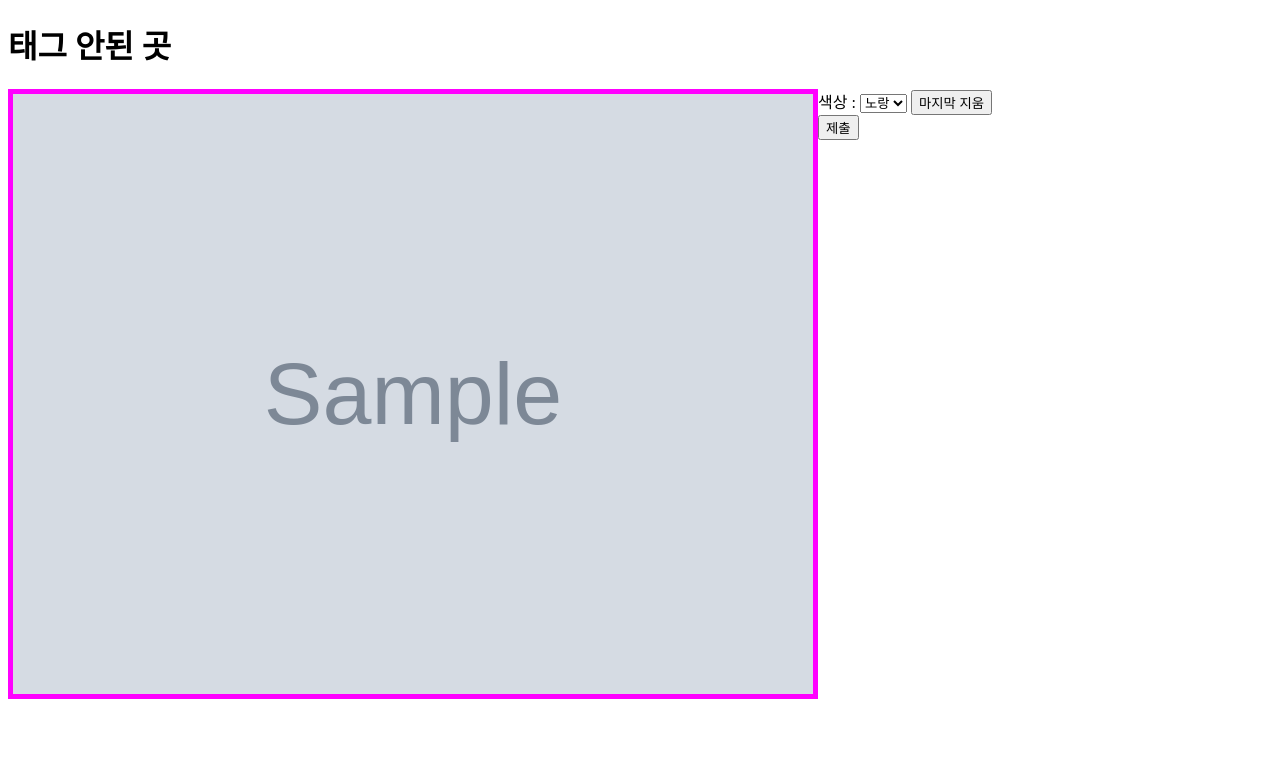
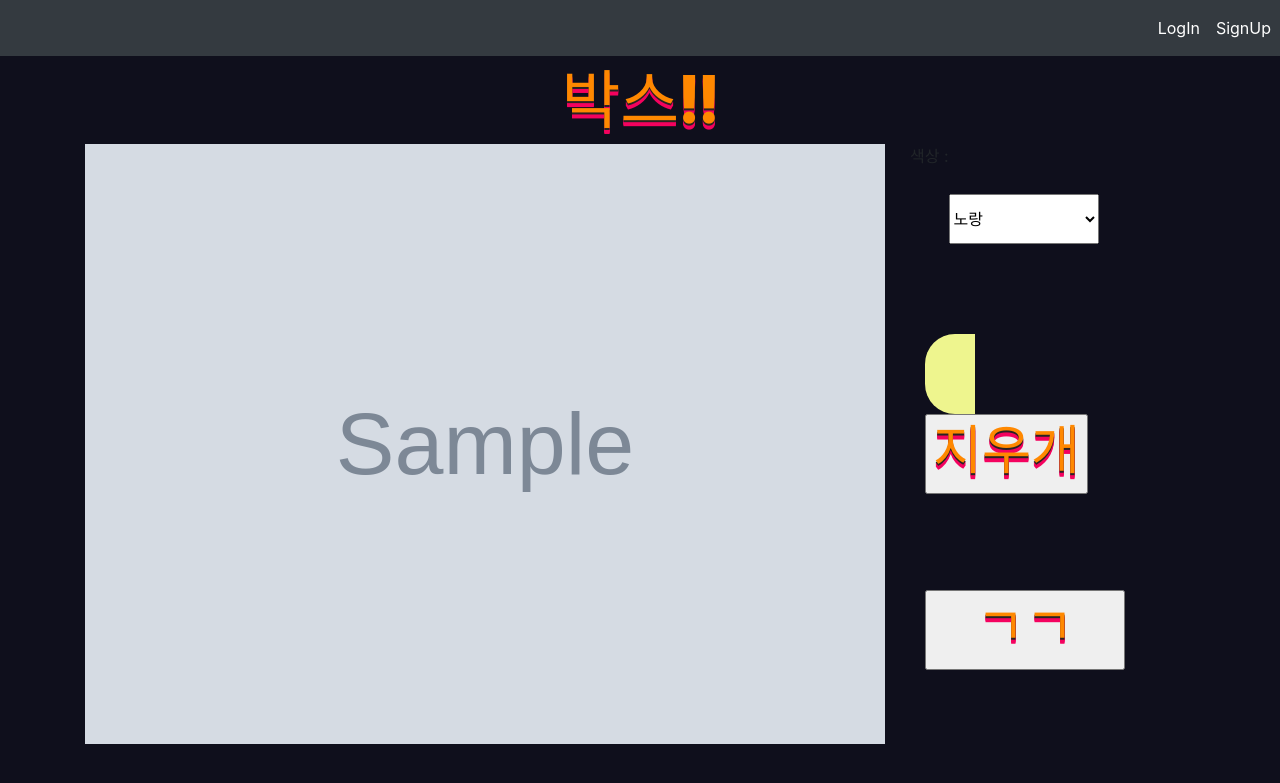
Before and after one commit to ParkNuri/lebelling, a Django app: page /boxing/non_tag/ in a window 1280 px wide. Shown: the top 783 px of the page. Run offline with Django 3.2, Linux system fonts and the light colour scheme; tables that the repository leaves empty hold one stand-in row (values such as "Sample post"); grey boxes marked "Sample" are stand-in pictures; some libraries are stand-ins or nearby versions; some web fonts are replaced.

Commit message:
지우개

```diff
--- a/web_leb/boxing/templates/boxing/nontag.html
+++ b/web_leb/boxing/templates/boxing/nontag.html
@@ -1,41 +1,44 @@
+{% extends 'base.html' %}
 {% load static %}
-<!DOCTYPE html>
-<html lang="en">
-<head>
-  <meta charset="UTF-8">
-  <meta name="viewport" content="width=device-width, initial-scale=1.0">
+{% block head %}
   <script src="https://cdn.jsdelivr.net/npm/axios/dist/axios.min.js"></script>
   <style>
     #canvas {
-         border:5px solid magenta;
          background-image: url("{{ image.image_thumbnail.url }}");
          background-position: center;
          background-repeat: no-repeat;
          background-size: contain;
      }
+     h1{
+           text-align: center;
+     }
   </style>
   <title>Document</title>
-</head>
-<body>
-  <h1>태그 안된 곳</h1>
+{% endblock %}
+{% block containerbody %}
+  <h1 class="retro">박스!!</h1>
   <div style="display: inline-block;">
     <canvas id="canvas" width="800" height="600">
         이 브라우저는 캔버스를 지원하지 않습니다.
     </canvas>
-    <div style="float: right;">
-      색상 : <select id="selcolor">
-          <option value="rgba(255,255,0,0.6)">노랑</option>
-          <option value="rgba(255,0,0,0.3)">빨강</option>
-          <option value="rgb(0,255,0)">초록</option>
-          <option value="rgba(0,0,255,0.5)">파랑</option>
-      </select>
-      <!-- <input type="button" id="clear" value="모두 지움"/> -->
-      <input type="button" id="clearone" value="마지막 지움"/>
+    <div style="float: right; width: 250px; height: 400px; margin-left: 40px;">
+      <div class="row" style="width: 300px;">
+            <label for="selcolor">색상 : </label>
+            <select id="selcolor" style="width: 50%; height: 50px; margin-top: 50px;">
+            <option value="rgba(255,255,0,0.6)">노랑</option>
+            <option value="rgba(255,0,0,0.3)">빨강</option>
+            <option value="rgb(0,255,0)">초록</option>
+            <option value="rgba(0,0,255,0.5)">파랑</option>
+            </select>
+      </div>
+      <div  style="width: 80%; display: inline-block; margin-top: 90px;">
+            <div style="width: 50px; height: 80px; background-color: rgb(238, 245, 142); float: left;border-radius: 30px 0px 0px 30px;"></div>
+            <div style=" float: left;"><input class="retro" type="button" id="clearone" value="지우개" style="width: auto; height: 80px; font-size: 40pt;"/></div>
+      </div>
       <div>
         <form action="" method="POST" id="submit">
             {% csrf_token %}
-            <!-- <input type="hidden" name="position" value="arrPosition"> -->
-            <input id="btnfinish" type="submit" value="제출">
+            <input class="retro" id="btnfinish" type="submit" value="ㄱㄱ" style="width: 80%; height: 80px; font-size: 40pt; margin-top: 90px;">
         </form>
       </div>
   </div>
@@ -235,5 +238,4 @@
             })
   })
   </script>
-</body>
-</html>
+{% endblock %}
--- a/web_leb/boxing/templates/boxing/tag.html
+++ b/web_leb/boxing/templates/boxing/tag.html
@@ -14,7 +14,7 @@
          background-size: contain;
      }
      table {
-        width: 400px;
+        width: 300px;
       }
       th {
         width: 40%;
@@ -38,7 +38,7 @@
         <tbody>
           <tr>
             <th>태그 명</th>
-            <th>박스 색상 및 좌표</th>
+            <th>박스</th>
           </tr>
           {% for tag in taglist %}
             <tr>
@@ -203,7 +203,7 @@
                   var x2 = Math.max(sx, ex);
                   var y2 = Math.max(sy, ey);
                   arRectangle.push(new Rectangle(x1, y1, x2, y2,color));
-                  thisbox.innerText = x1+'/'+y1 +'/'+x2+'/'+y2
+                  thisbox.innerText = '완료'
                   TagPosition = TagPosition+x1+'/'+y1 +'/'+x2+'/'+y2
                   arrTagPosition.push(TagPosition)
                   TagPosition = ''
--- a/web_leb/boxing/views.py
+++ b/web_leb/boxing/views.py
@@ -28,15 +28,14 @@
     return render(request, 'boxing/tag.html', context)
 
 def non_tag(request):
-    images = Image.objects.all()
-    image = random.choice(images)
+    image = Image.objects.order_by('?').first()
     context = {
         'image' : image
     }
     return render(request, 'boxing/nontag.html', context)
 
 def save_position(request, image_pk):
-    image = get_object_or_404(Image, pk=image_pk)
+    saveImage = get_object_or_404(Image, pk=image_pk)
     # positionList = request.POST
     # form = BoxForm(request.POST)
     # if request.method == "POST":
@@ -46,17 +45,18 @@
     for position in positions:
         strs = position.split('/')
         saveBox = Box.objects.create(lefttopx=strs[0], lefttopy=int(round(float(strs[1]))), rightbotx=strs[2], rightboty=int(round(float(strs[3]))))
-        ImageUserTagBox.objects.create(image=image, user=request.user, box=saveBox)
+        ImageUserTagBox.objects.create(image=saveImage, user=request.user, box=saveBox)
+
     return redirect('boxing:nontag')
 
 def save_tag_position(request, image_pk):
-    image = get_object_or_404(Image, pk=image_pk)
+    saveImage = get_object_or_404(Image, pk=image_pk)
     tagPositions = request.POST.get('tagposition').split(',')
     for tagPosition in tagPositions:
         strs = tagPosition.split('/')
-        tag = Tag.objects.get(name=strs[0])
-        box = Box.objects.create(lefttopx=strs[1], lefttopy=int(round(float(strs[2]))), rightbotx=strs[3], rightboty=int(round(float(strs[4]))))
-        ImageUserTagBox.objects.create(image=image, user=request.user, tag=tag, box=box)
+        saveTag = Tag.objects.get(name=strs[0])
+        saveBox = Box.objects.create(lefttopx=strs[1], lefttopy=int(round(float(strs[2]))), rightbotx=strs[3], rightboty=int(round(float(strs[4]))))
+        ImageUserTagBox.objects.create(image=saveImage, user=request.user, tag=saveTag, box=saveBox)
     return redirect('boxing:tag')
 
 def save_img(request):
```
Also changed, not shown: web_leb/boxing/static/boxing/eraser.png (added).
